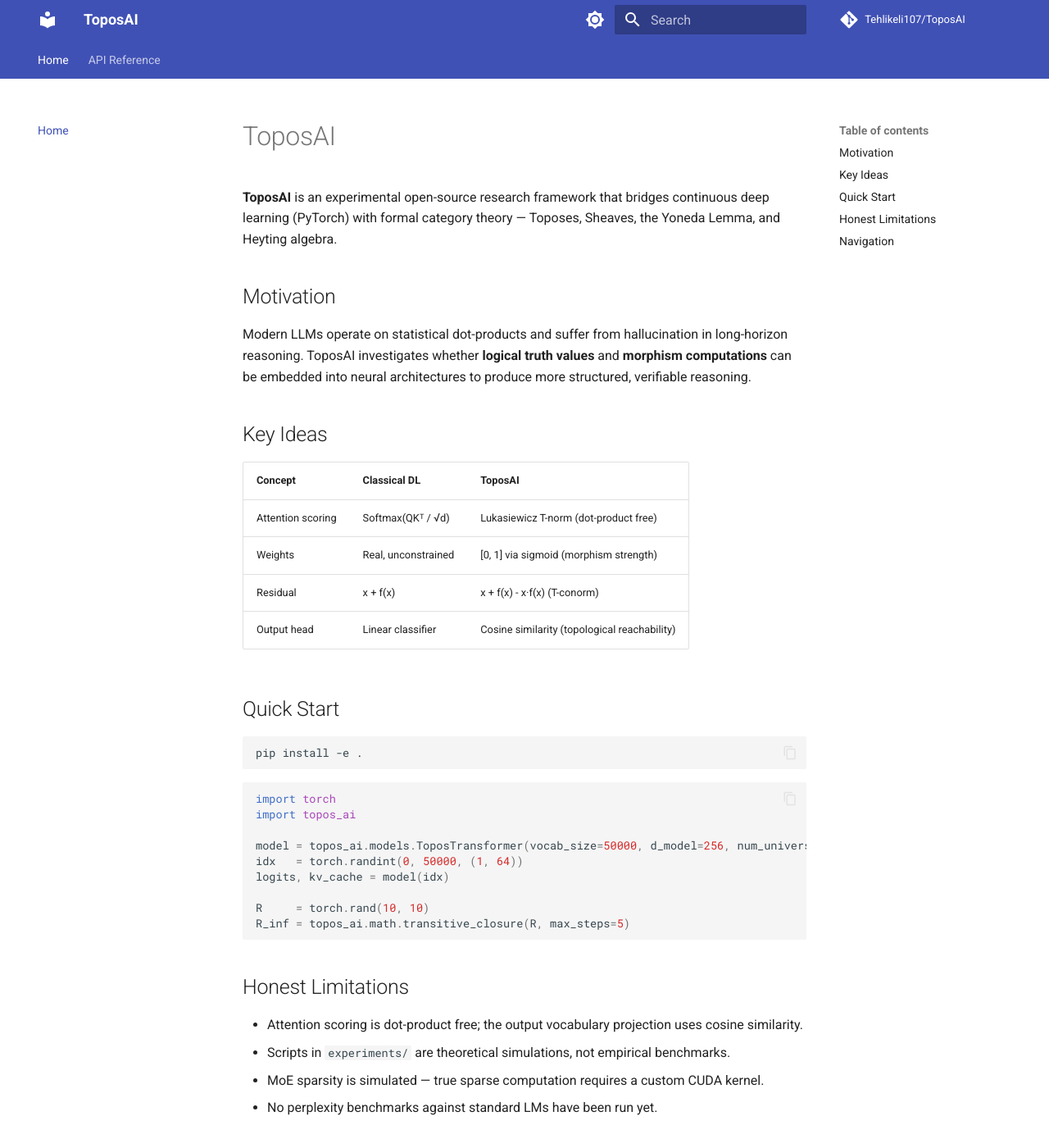
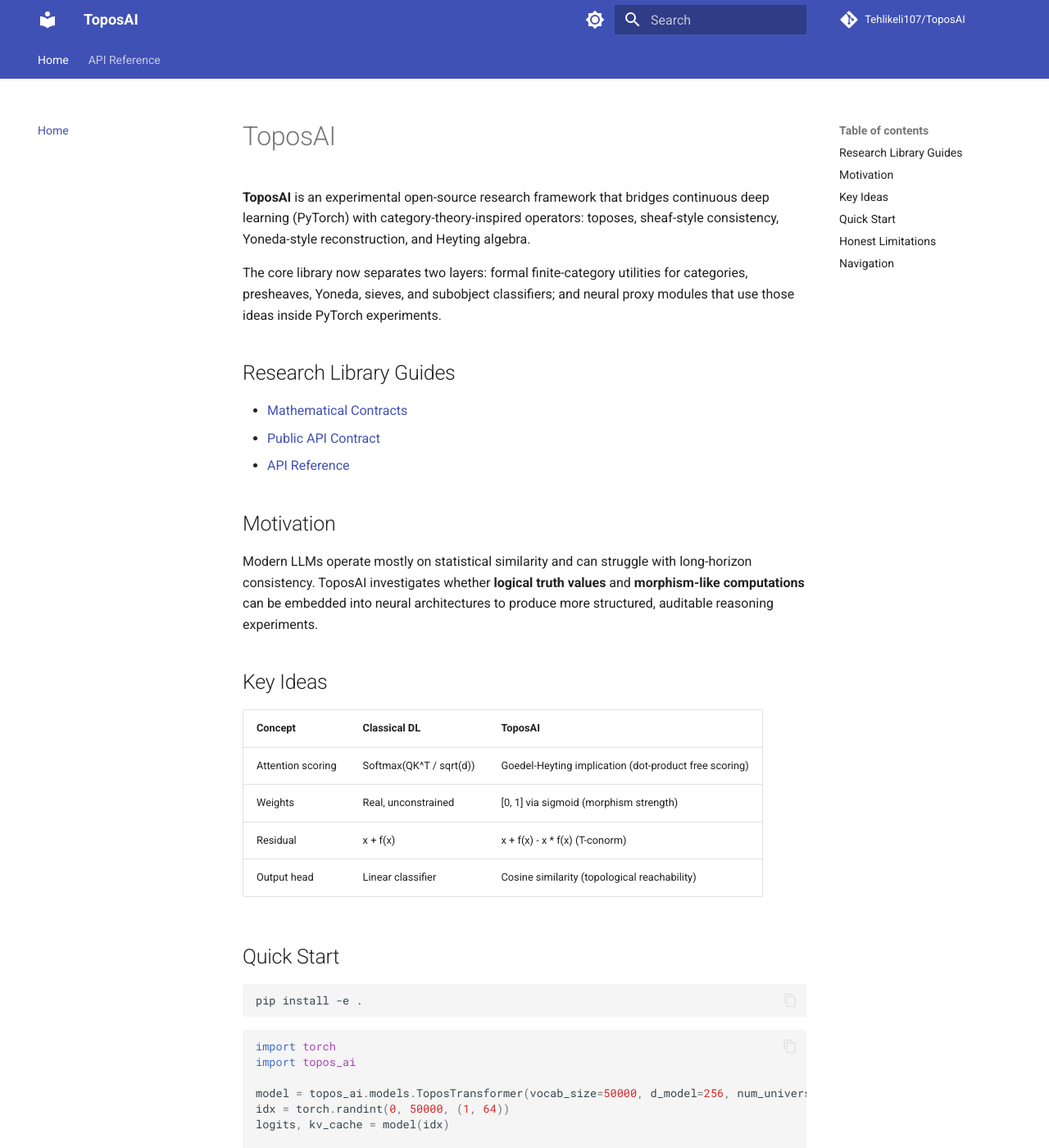
Before and after one commit to Tehlikeli107/ToposAI, an MkDocs documentation site: the page built from docs/index.md, in a window 1280 px wide and 1400 px high. Shown: the whole window at 82% size. Built offline with MkDocs 1.6.1 and Material for MkDocs 9.7.7, drawn with Linux system fonts in a browser that asks for light colours; comment, search, counter and statistics services are not loaded; some of the changed text lies outside the part shown.

Commit message:
docs: define public research API

````diff
--- a/docs/index.md
+++ b/docs/index.md
@@ -1,18 +1,34 @@
 # ToposAI
 
-**ToposAI** is an experimental open-source research framework that bridges continuous deep learning (PyTorch) with formal category theory — Toposes, Sheaves, the Yoneda Lemma, and Heyting algebra.
+**ToposAI** is an experimental open-source research framework that bridges
+continuous deep learning (PyTorch) with category-theory-inspired operators:
+toposes, sheaf-style consistency, Yoneda-style reconstruction, and Heyting
+algebra.
+
+The core library now separates two layers: formal finite-category utilities
+for categories, presheaves, Yoneda, sieves, and subobject classifiers; and
+neural proxy modules that use those ideas inside PyTorch experiments.
+
+## Research Library Guides
+
+- [Mathematical Contracts](MATH_CONTRACTS.md)
+- [Public API Contract](PUBLIC_API.md)
+- [API Reference](api.md)
 
 ## Motivation
 
-Modern LLMs operate on statistical dot-products and suffer from hallucination in long-horizon reasoning. ToposAI investigates whether **logical truth values** and **morphism computations** can be embedded into neural architectures to produce more structured, verifiable reasoning.
+Modern LLMs operate mostly on statistical similarity and can struggle with
+long-horizon consistency. ToposAI investigates whether **logical truth values**
+and **morphism-like computations** can be embedded into neural architectures to
+produce more structured, auditable reasoning experiments.
 
 ## Key Ideas
 
 | Concept | Classical DL | ToposAI |
 |---------|-------------|---------|
-| Attention scoring | Softmax(QKᵀ / √d) | Lukasiewicz T-norm (dot-product free) |
+| Attention scoring | Softmax(QK^T / sqrt(d)) | Goedel-Heyting implication (dot-product free scoring) |
 | Weights | Real, unconstrained | [0, 1] via sigmoid (morphism strength) |
-| Residual | x + f(x) | x + f(x) - x·f(x) (T-conorm) |
+| Residual | x + f(x) | x + f(x) - x * f(x) (T-conorm) |
 | Output head | Linear classifier | Cosine similarity (topological reachability) |
 
 ## Quick Start
@@ -26,10 +42,10 @@
 import topos_ai
 
 model = topos_ai.models.ToposTransformer(vocab_size=50000, d_model=256, num_universes=8)
-idx   = torch.randint(0, 50000, (1, 64))
+idx = torch.randint(0, 50000, (1, 64))
 logits, kv_cache = model(idx)
 
-R     = torch.rand(10, 10)
+R = torch.rand(10, 10)
 R_inf = topos_ai.math.transitive_closure(R, max_steps=5)
 ```
 
@@ -37,11 +53,14 @@
 
 - Attention scoring is dot-product free; the output vocabulary projection uses cosine similarity.
 - Scripts in `experiments/` are theoretical simulations, not empirical benchmarks.
-- MoE sparsity is simulated — true sparse computation requires a custom CUDA kernel.
-- No perplexity benchmarks against standard LMs have been run yet.
+- MoE sparsity is simulated; true sparse computation requires a custom CUDA kernel.
+- No perplexity benchmarks against standard language models have been run yet.
 
 ## Navigation
 
 - [API Reference](api.md)
+- [Project Status](PROJECT_STATUS.md)
+- [Benchmark Reporting](BENCHMARKS.md)
+- [Release Guide](RELEASE_GUIDE.md)
 - [GitHub Repository](https://github.com/Tehlikeli107/ToposAI)
 - [Contributing](../CONTRIBUTING.md)
````
Also changed, not shown: docs/PUBLIC_API.md (added, +50 -0 lines), 1 other file.
